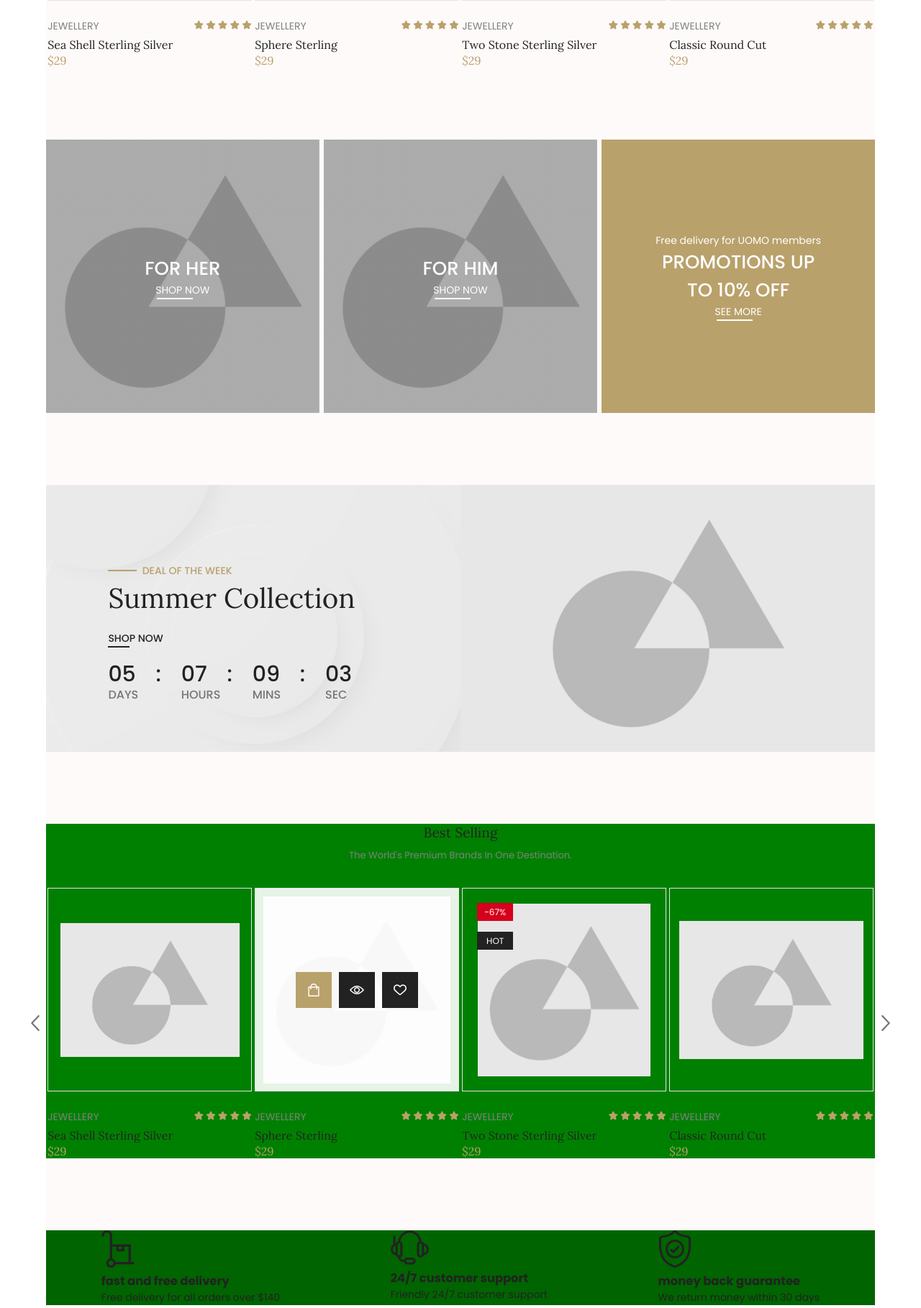
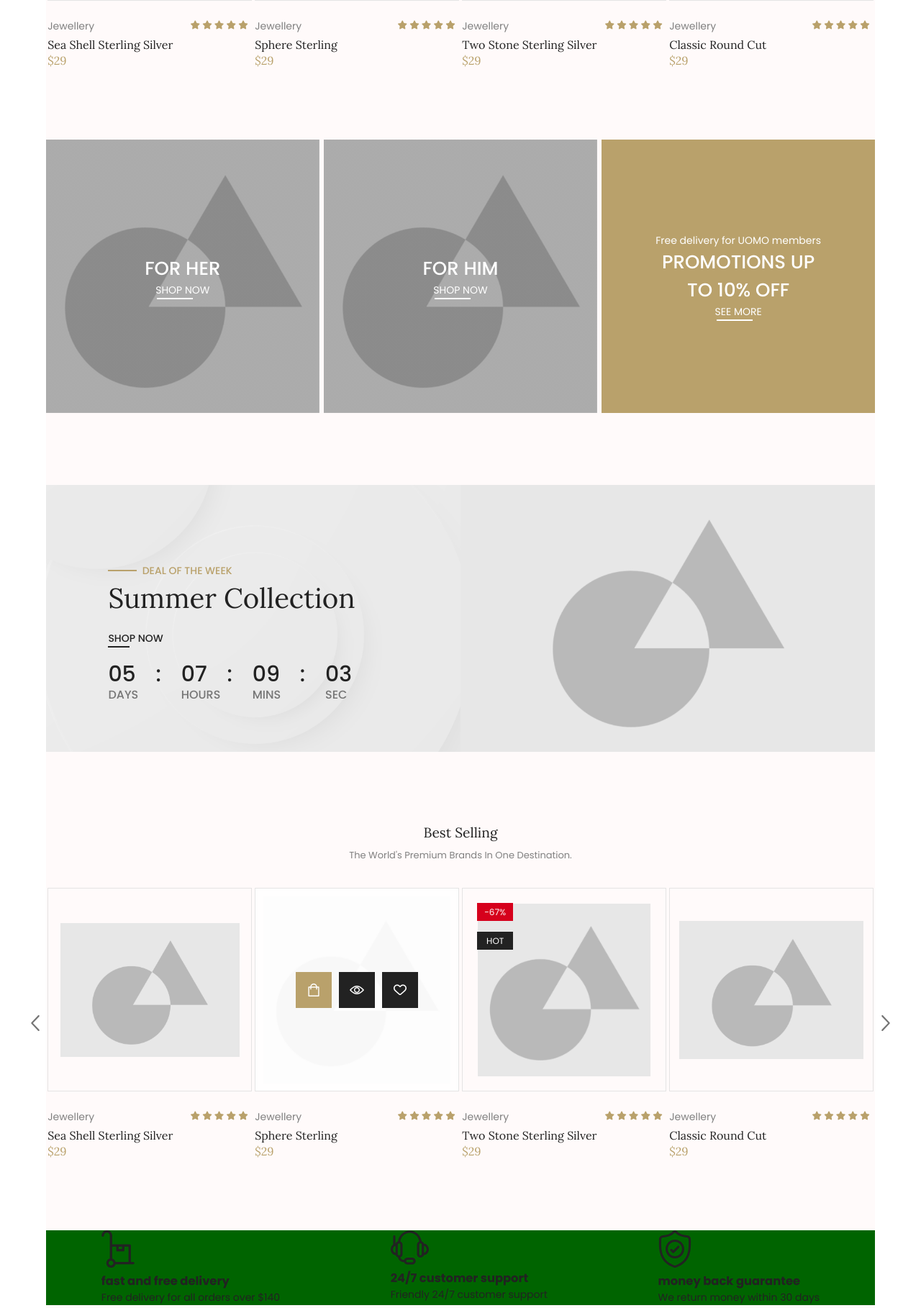
Before and after one commit to tijndk/codecrashers-testing, a PHP site: page / in a window 1280 px wide; the page is wider, and only the part inside the window is pictured. Shown: the part 1357-3175 px from the top of that part at 72% size. Run offline with PHP 8.4, Linux system fonts and the light colour scheme; some libraries are stand-ins or nearby versions.

Commit message:
Best Selling

```diff
--- a/CSS/Eindopdracht/css/general.css
+++ b/CSS/Eindopdracht/css/general.css
@@ -430,7 +430,7 @@ article#best-selling figure div.best-selling.img-border {
     display: flex;
     flex-direction: row;
     justify-content: space-between;
-    margin-bottom: 5px;
+    margin: 0 5px 5px 0;
 }
 
 #trendy figcaption > a, #trendy figcaption > p,
@@ -442,6 +442,7 @@ article#best-selling figure div.best-selling.img-border {
 
 #trendy figcaption > div > a,
 #best-selling figcaption > div > a {    /* De kleur van de categorie */
+    text-transform: capitalize;
     color: var(--color-three);
 }
 #trendy figcaption p,
--- a/CSS/Eindopdracht/index.html
+++ b/CSS/Eindopdracht/index.html
@@ -320,7 +320,7 @@
                         </p>
                         <img src="images/placeholder.png" width="678" height="529" alt="placeholder">
                     </div>
-                    <article id="best-selling" style="background-color: green;">
+                    <article id="best-selling">
                         <header>
                             <h2>best selling</h2>
                             <p>the world's premium brands in one destination.</p>
```
